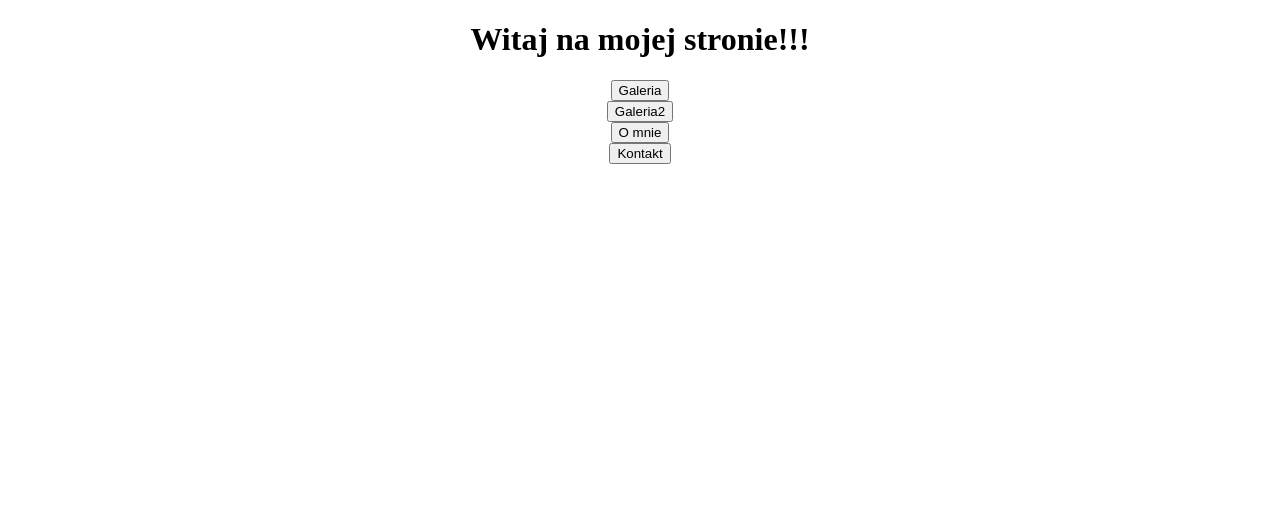
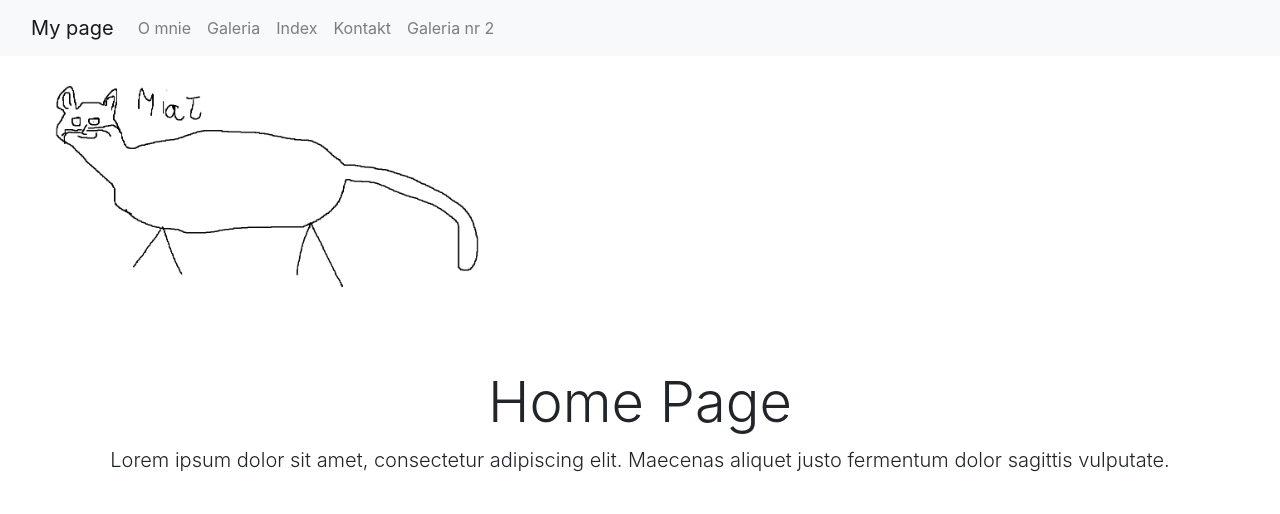
Before and after one commit to MateuszLan/myweb, a Flask app: page / in a window 1280 px wide. Shown: the top 514 px of the page. Run offline with Flask 2, Linux system fonts and the light colour scheme; some libraries are stand-ins or nearby versions.

Commit message:
Poprawki

```diff
--- a/static/Style.css
+++ b/static/Style.css
@@ -113,11 +113,11 @@ fieldset{
     border-radius: 40px;
 
 }
-input::placeholder{
+input::placeholder,textarea::placeholder{
     color: lime;
     }
 
-    input[placeholder]{
+    input[placeholder],textarea[placeholder]{
         color:rgb(36, 121, 36);
     }
 
@@ -125,7 +125,7 @@ legend{
     text-align: center;
 }
 
-input,button{
+input,button,textarea{
     margin: 10px;
     color:black;
     border-radius: 5px;
@@ -133,13 +133,13 @@ input,button{
     transition-duration: 3s;
  }
 
- input:hover{
+ input:hover,textarea:hover{
     border: darkgreen 3px solid;
     margin-right:10px;
     margin-bottom: 8px;
  }
 
- input[type=text]:focus,input[type=password]:focus{
+ input[type=text]:focus,input[type=password]:focus,textarea:focus{
     border: darkgreen 3px solid;
     margin-right:10px;
     margin-bottom: 8px;
@@ -166,10 +166,14 @@ input,button{
 
 
  }
- input:focus{
+ input:focus,textarea:focus{
     box-shadow: 0px 0px 10px 2px rgba(60, 156, 53, 1);
  }
 
+textarea{
+    min-width:200px;
+    max-width:500px;
+}
 
  #stopka{
      height: 300px;
--- a/templates/base.html
+++ b/templates/base.html
@@ -1,6 +1,7 @@
 <!DOCTYPE html>
 <html lang="en">
 <head>
+<link rel="shortcut icon" href="{{ url_for('static', filename='bomba.ico') }}">
 <meta charset="UTF-8">
 <meta name="viewport" content="width=device-width, initial-scale=1">
 <link href="{{ url_for('static', filename='style.css') }}" rel="stylesheet" type="text/css">
--- a/templates/include/menu.html
+++ b/templates/include/menu.html
@@ -5,7 +5,7 @@
 {'url': 'gallery2', 'display_name': 'Gallery2'},
 {'url': 'contact', 'display_name': 'Contact'}
 ] -%}
-{% set active_page = active_page|default('gallery2') -%}
+{% set active_page = active_page|default('index') -%}
 <nav class="navbar navbar-expand-lg navbar-light bg-light">
 <div class="container-fluid">
 <div class="collapse navbar-collapse" id="navbarNavDropdown">
--- a/templates/index.html
+++ b/templates/index.html
@@ -1,23 +1,42 @@
-<!DOCTYPE html>
-<html lang="en">
-<head>
-    <link rel="shortcut icon" href="{{ url_for('static', filename='bomba.ico') }}">
-    <meta charset="UTF-8">
-    <title>index</title>
-</head>
-<body>
-<center><h1>Witaj na mojej stronie!!!</h1>
-    <form action= "{{ url_for('gallery') }}" method="post">
-        <button type='submit' id='wyloguj'>Galeria</button>
-        </form>
-    <form action= "{{ url_for('gallery2') }}" method="post">
-        <button type='submit' id='wyloguj'>Galeria2</button>
-        </form>
-<form action= "{{ url_for('about') }}" method="post">
-        <button type='submit' id='wyloguj'>O mnie</button>
-        </form>
-<form action= "{{ url_for('contact') }}" method="post">
-        <button type='submit' id='wyloguj'>Kontakt</button>
-        </form></center>
-</body>
-</html>
+{% extends "base.html" %}
+{% block title %}Galeria 2{% endblock %}
+{% set active_page = "index" -%}
+{% block body %}
+<div id="carouselExampleIndicators" class="carousel slide" data-ride="carousel">
+<ol class="carousel-indicators">
+<li data-target="#carouselExampleIndicators" data-slide-to="0" class="active"></li>
+<li data-target="#carouselExampleIndicators" data-slide-to="1"></li>
+<li data-target="#carouselExampleIndicators" data-slide-to="2"></li>
+<li data-target="#carouselExampleIndicators" data-slide-to="3"></li>
+</ol>
+<div class="carousel-inner">
+<div class="carousel-item active">
+<img class="d-block w-100" src="{{ url_for('static', filename='cat.png') }}" alt="First slide">
+</div>
+<div class="carousel-item">
+<img class="d-block w-100" src="{{ url_for('static', filename='horse.png') }}" alt="Second slide">
+</div>
+<div class="carousel-item">
+<img class="d-block w-100" src="{{ url_for('static', filename='dog.png') }}" alt="Third slide">
+</div>
+<div class="carousel-item">
+<img class="d-block w-100" src="{{ url_for('static', filename='dino.png') }}" alt="Fourth slide">
+</div>
+</div>
+<a class="carousel-control-prev" href="#carouselExampleIndicators" role="button" data-slide="prev">
+<span class="carousel-control-prev-icon" aria-hidden="true"></span>
+<span class="sr-only">Previous</span>
+</a>
+<a class="carousel-control-next" href="#carouselExampleIndicators" role="button" data-slide="next">
+<span class="carousel-control-next-icon" aria-hidden="true"></span>
+<span class="sr-only">Next</span>
+</a>
+</div>
+<div class="container">
+<div class="px-3 py-3 pt-md-5 pb-md-4 mx-auto text-center">
+<h1 class="display-4">Home Page</h1>
+<p class="lead">Lorem ipsum dolor sit amet, consectetur adipiscing elit. Maecenas aliquet justo fermentum dolor sagittis vulputate.</p>
+</div>
+
+</div>
+{% endblock %}
```
Also changed, not shown: templates/aboutme.html (+6 -15 lines), templates/contact.html (+8 -19 lines), templates/gallery.html (+0 -18 lines), templates/gallery2.html (+1 -37 lines).
